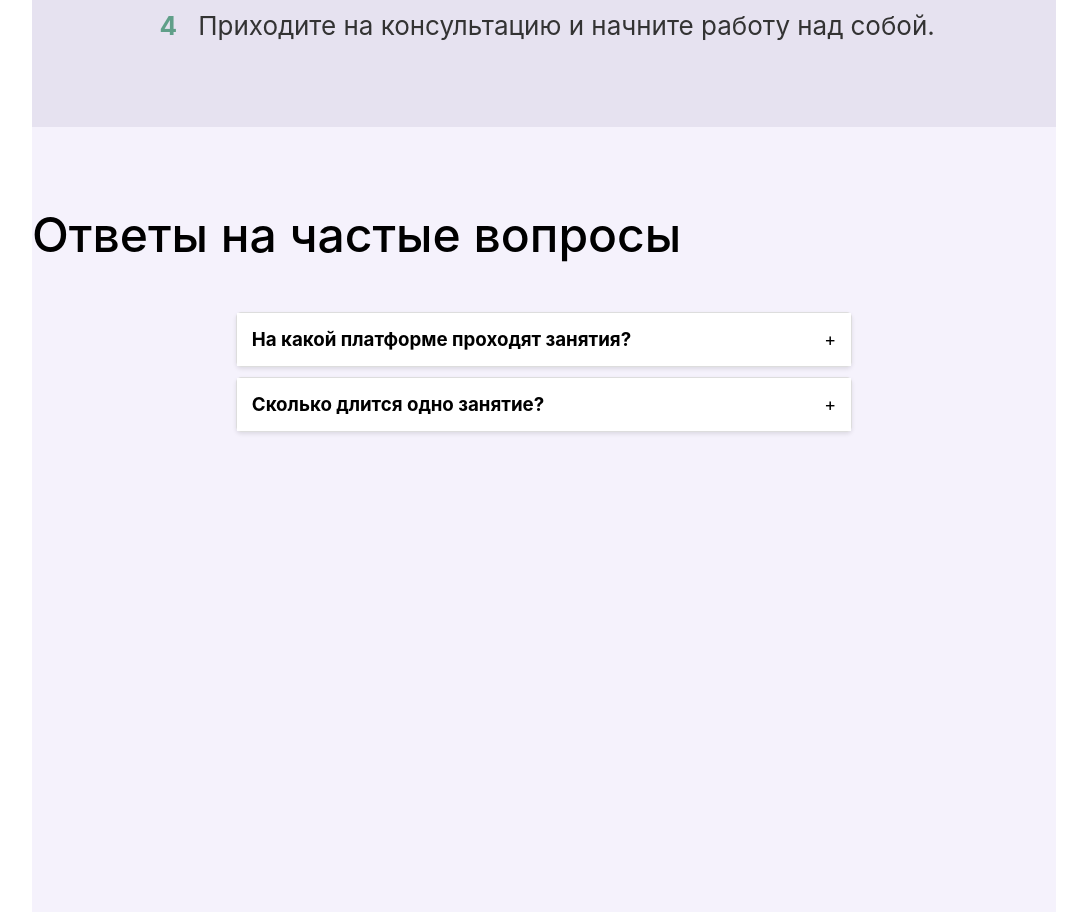
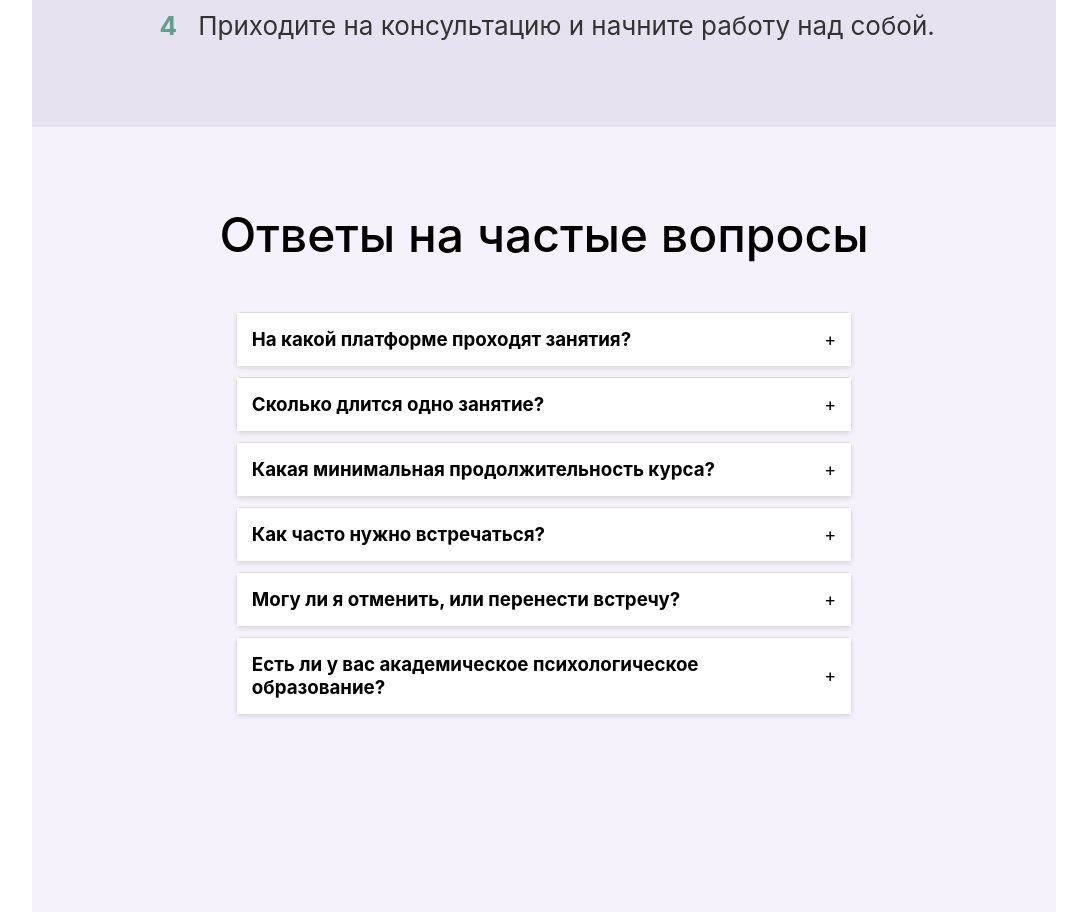
Before and after one commit to Tigerstyle29/psychologist_react, a React app: page / in a window 1280 px wide. Shown: the part 560-1472 px from the top of the page, without its empty margins (96-1183 px from the left). Built offline with nearby package versions, Linux system fonts and the light colour scheme.

Commit message:
Доделан аккордион

```diff
--- a/src/components/Accordion/FAQAccordion.js
+++ b/src/components/Accordion/FAQAccordion.js
@@ -2,16 +2,36 @@ import React, { useState } from 'react'
 import styled from 'styled-components'
 
 const FAQAccordion = () => {
-  const [isOpen1, setIsOpen1] = useState(false);
-  const [isOpen2, setIsOpen2] = useState(false);
+  const [isOpen1, setIsOpen1] = useState(false)
+  const [isOpen2, setIsOpen2] = useState(false)
+  const [isOpen3, setIsOpen3] = useState(false)
+  const [isOpen4, setIsOpen4] = useState(false)
+  const [isOpen5, setIsOpen5] = useState(false)
+  const [isOpen6, setIsOpen6] = useState(false)
 
   const toggleAccordion1 = () => {
     setIsOpen1(!isOpen1);
-  };
+  }
 
   const toggleAccordion2 = () => {
     setIsOpen2(!isOpen2);
-  };
+  }
+
+  const toggleAccordion3 = () => {
+    setIsOpen3(!isOpen3);
+  }
+
+  const toggleAccordion4 = () => {
+    setIsOpen4(!isOpen4);
+  }
+
+  const toggleAccordion5 = () => {
+    setIsOpen5(!isOpen5);
+  }
+
+  const toggleAccordion6 = () => {
+    setIsOpen6(!isOpen6);
+  }
 
   return (
     <>
@@ -38,9 +58,57 @@ const FAQAccordion = () => {
           </ContentContainer>
         )}
       </AccordionContainer>
+
+      <AccordionContainer>
+        <TitleContainer onClick={toggleAccordion3}>
+          <Title>Какая минимальная продолжительность курса?</Title>
+          <ArrowIcon>{isOpen3 ? '-' : '+'}</ArrowIcon>
+        </TitleContainer>
+        {isOpen3 && (
+          <ContentContainer>
+            <p>Рассчитывайте на 10 сессий. Этого хватит, чтобы снять острое состояние.</p>
+          </ContentContainer>
+        )}
+      </AccordionContainer>
+
+      <AccordionContainer>
+        <TitleContainer onClick={toggleAccordion4}>
+          <Title>Как часто нужно встречаться?</Title>
+          <ArrowIcon>{isOpen4 ? '-' : '+'}</ArrowIcon>
+        </TitleContainer>
+        {isOpen4 && (
+          <ContentContainer>
+            <p>Оптимально — раз в неделю</p>
+          </ContentContainer>
+        )}
+      </AccordionContainer>
+
+      <AccordionContainer>
+        <TitleContainer onClick={toggleAccordion5}>
+          <Title>Могу ли я отменить, или перенести встречу?</Title>
+          <ArrowIcon>{isOpen5 ? '-' : '+'}</ArrowIcon>
+        </TitleContainer>
+        {isOpen5 && (
+          <ContentContainer>
+            <p>Конечно, но нужно предупредить не позднее, чем за сутки до консультации.</p>
+          </ContentContainer>
+        )}
+      </AccordionContainer>
+
+      <AccordionContainer>
+        <TitleContainer onClick={toggleAccordion6}>
+          <Title>Есть ли у вас академическое психологическое образование?</Title>
+          <ArrowIcon>{isOpen6 ? '-' : '+'}</ArrowIcon>
+        </TitleContainer>
+        {isOpen6 && (
+          <ContentContainer>
+            <p>В данный момент я обучаюсь в магистратуре по направлению «Психология».</p>
+          </ContentContainer>
+        )}
+      </AccordionContainer>
     </>
-  );
-};
+  )
+}
 
 
 const AccordionContainer = styled.div`
@@ -50,7 +118,7 @@ const AccordionContainer = styled.div`
   border-radius: 5px;
   margin-bottom: 10px;
   box-shadow: 0 2px 4px rgba(0, 0, 0, 0.1);
-`;
+`
 
 const TitleContainer = styled.div`
   background-color: #FFFFFF;
@@ -59,19 +127,20 @@ const TitleContainer = styled.div`
   display: flex;
   justify-content: space-between;
   align-items: center;
-`;
+`
 
 const Title = styled.h3`
   margin: 0;
-`;
+`
 
 const ContentContainer = styled.div`
+  background-color: #FFFFFF;
   padding: 15px;
-`;
+`
 
 const ArrowIcon = styled.span`
   font-size: 18px;
-`;
+`
 
 
 export default FAQAccordion;
--- a/src/components/Accordion/Heading.js
+++ b/src/components/Accordion/Heading.js
@@ -13,7 +13,7 @@ const Wrapper = styled.div`
 `
 
 const Title = styled.h2`
-    Сdisplay: flex;
+    display: flex;
     justify-content: center;
     font-weight: 500;
     font-size: 48px;
```
